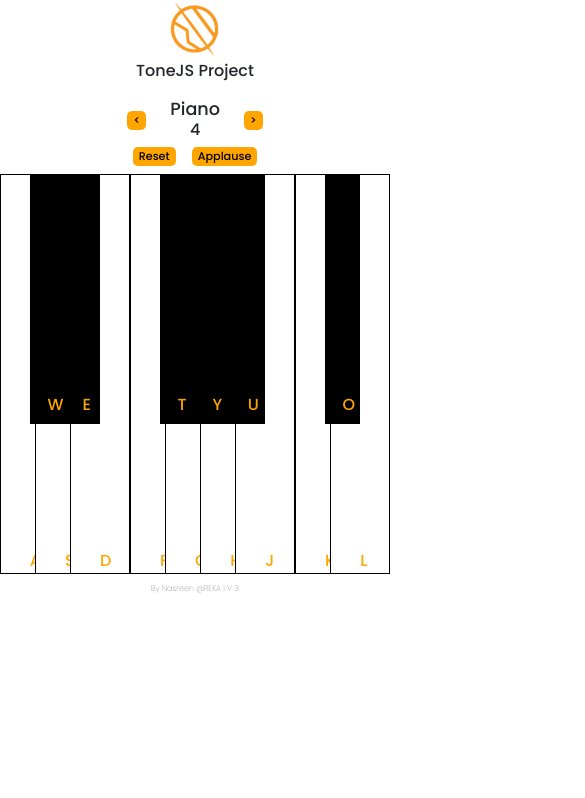
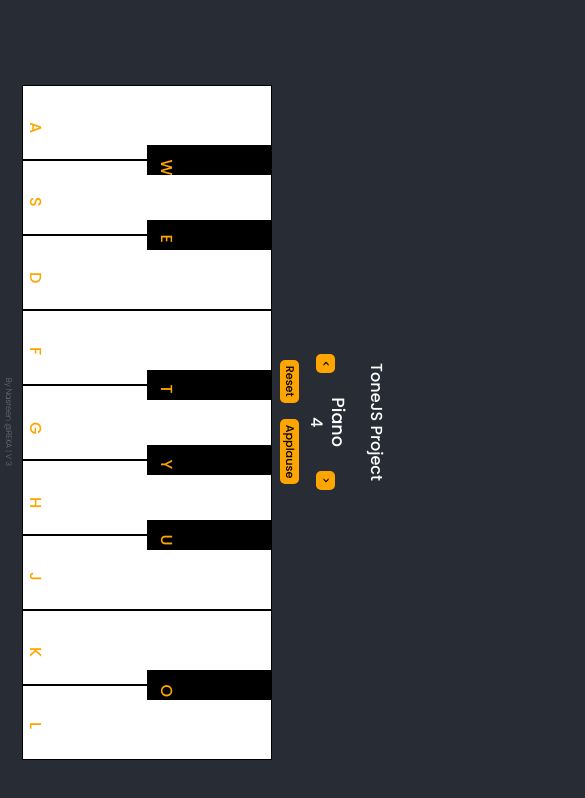
Before and after one commit to Nuss93/react-sound-board, a React (Create React App) app: page / in a window 390 px wide. Shown: the top 798 px of the page, 585 px wide, since content can reach past the window. Built offline with nearby package versions, Linux system fonts and the light colour scheme.

Commit message:
ADDED ROTATION ON MOBILE

```diff
--- a/src/App.css
+++ b/src/App.css
@@ -1,11 +1,22 @@
 @import url('https://fonts.googleapis.com/css2?family=Poppins:wght@100;500&display=swap');
-body { font-family: 'Poppins', sans-serif; }
+body {
+  font-family: 'Poppins', sans-serif; background-color: #282c34; color: white;
+  /* display: flex;
+  flex-direction: column;
+  align-items: center;
+  justify-content: center; */
+}
 .small, small {
   font-size: .5em;
   font-weight: 100;
 }
 .App {
+  height: 100vh;
   text-align: center;
+  display: flex;
+  flex-direction: column;
+  align-items: center;
+  justify-content: center;
 }
 
 .App-logo {
@@ -19,16 +30,6 @@ body { font-family: 'Poppins', sans-serif; }
   }
 }
 
-.App-header {
-  background-color: #282c34;
-  min-height: 100vh;
-  display: flex;
-  flex-direction: column;
-  align-items: center;
-  justify-content: center;
-  font-size: calc(10px + 2vmin);
-  color: white;
-}
 
 .App-link {
   color: #61dafb;
@@ -83,7 +84,10 @@ h1 {
   bottom: 0;
   transform: translateY(-30%);
 }
-
+.white-key.active, .black-key.active {
+  /* background-color: rgb(117, 117, 117); */
+  background-color: rgb(255, 213, 134);
+}
 .button {
   background: orange;
   border: none;
@@ -93,3 +97,26 @@ h1 {
 button:hover {
   background: #ca8300;
 }
+@media only screen and (max-width: 700px) {
+  body {
+    transform: rotate(90deg);
+    /* width: 100vh; */
+  }
+  .App-logo {
+    display: none;
+  }
+  .App {
+    /* height: 100vw; */
+  }
+  .white-key {
+    width: 75px;
+    height: 250px;
+  }
+  .black-key {
+    /* display: none; */
+    width: 30px;
+    height: 125px;
+    margin-left: -15px;
+    margin-right: -15px;
+  }
+}
```
